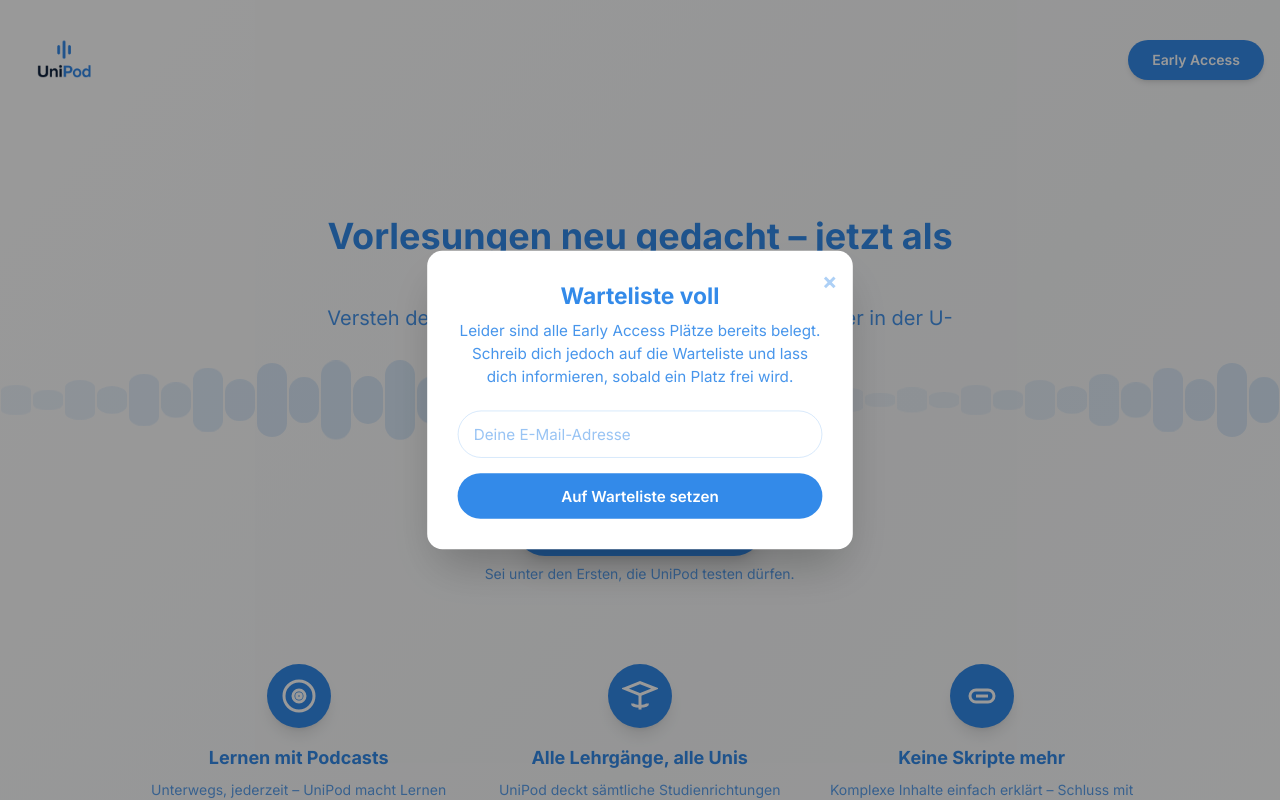
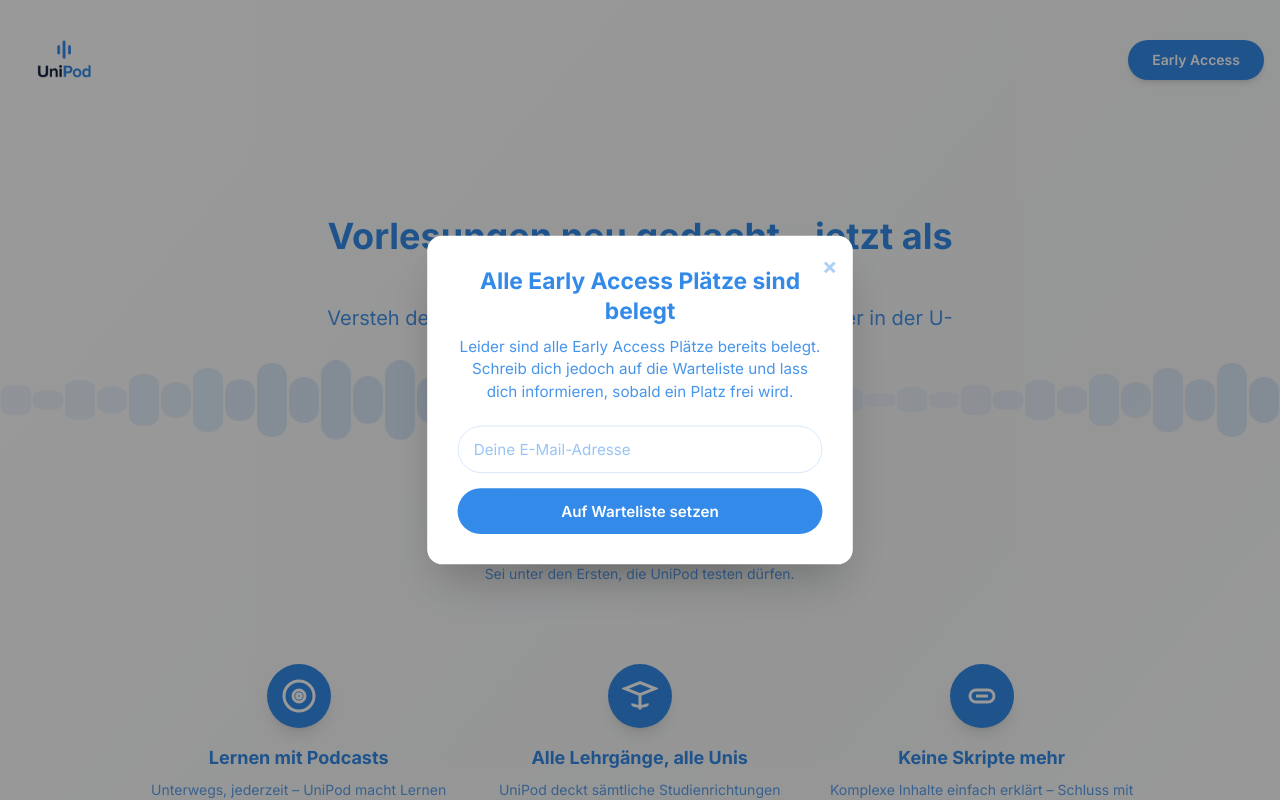
Before and after one commit to Samux5/fakedoorunipod, a Next.js app: page / in a window 1280 px wide. Both pictures are taken after a click on the button "Early Access". Shown: the top 800 px of the page. Built offline with nearby package versions, Linux system fonts and the light colour scheme.

Commit message:
Text: Modal-Header-Text angepasst

```diff
--- a/src/app/page.tsx
+++ b/src/app/page.tsx
@@ -268,7 +268,7 @@
               ×
             </button>
             <div className="flex flex-col items-center">
-              <div className="text-2xl font-bold mb-2 text-[#338ae9] text-center">Warteliste voll</div>
+              <div className="text-2xl font-bold mb-2 text-[#338ae9] text-center">Alle Early Access Plätze sind belegt</div>
               <p className="mb-4 text-[#338ae9]/90 text-center">Leider sind alle Early Access Plätze bereits belegt.<br/>Schreib dich jedoch auf die Warteliste und lass dich informieren, sobald ein Platz frei wird.</p>
               {!submitted ? (
                 <form
```
